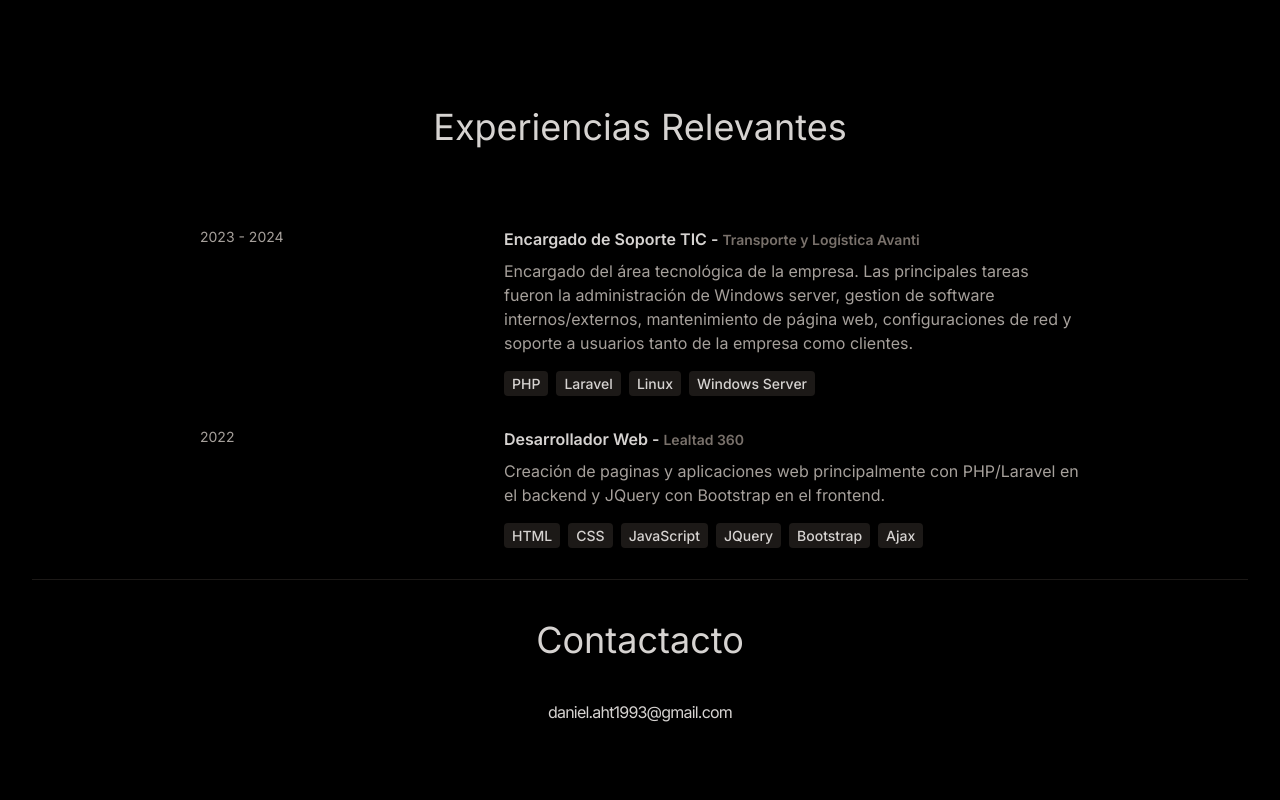
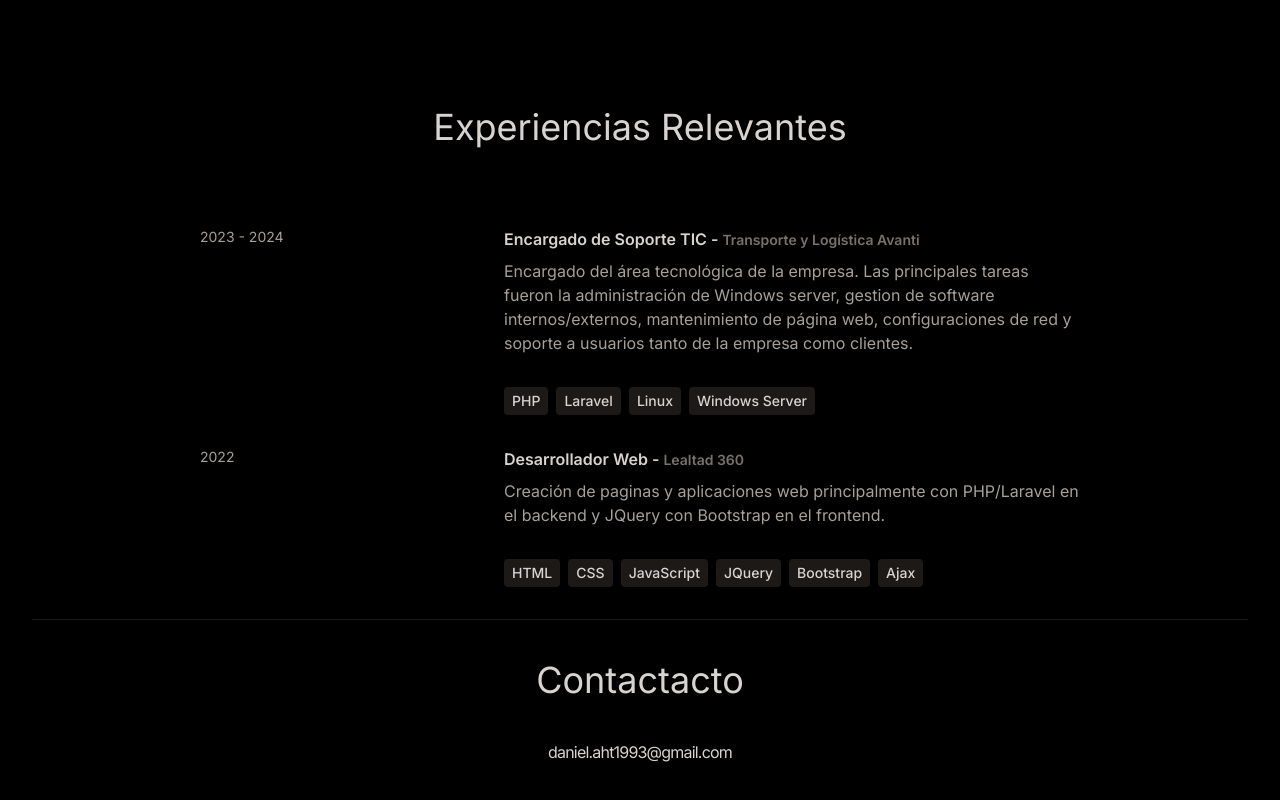
Before and after one commit to DanielHernandezToledo/portfolio, a React (Vite) app: page / in a window 1280 px wide. Shown: the part 2669-3469 px from the top of the page. Built offline with nearby package versions, Linux system fonts and the light colour scheme.

Commit message:
solucion flew-wrap para tecnologias

```diff
--- a/src/components/Experience.jsx
+++ b/src/components/Experience.jsx
@@ -35,11 +35,13 @@ const Experience = () => {
                             <span className='text-sm text-stone-500'>{experience.company}</span>
                         </h3>
                         <p className="mb-4 text-stone-400">{experience.description}</p>
+                        <div className="flex flex-wrap">
                         {experience.technologies.map((tech, index) => (
                             <span className="mr-2 mt-4 rounded bg-stone-900 px-2 py-1 text-sm font-medium text-stone-300" key={index}>
                                 {tech}
                             </span>
                         ))}
+                        </div>
                     </motion.div>
                 </div>
             ))}
--- a/vite.config.js
+++ b/vite.config.js
@@ -5,6 +5,6 @@ import tailwindcss from '@tailwindcss/vite'
 
 // https://vite.dev/config/
 export default defineConfig({
-  base: '/portfolio/',
+  base: '/portfolio',
   plugins: [react(), tailwindcss()],
 })
```
